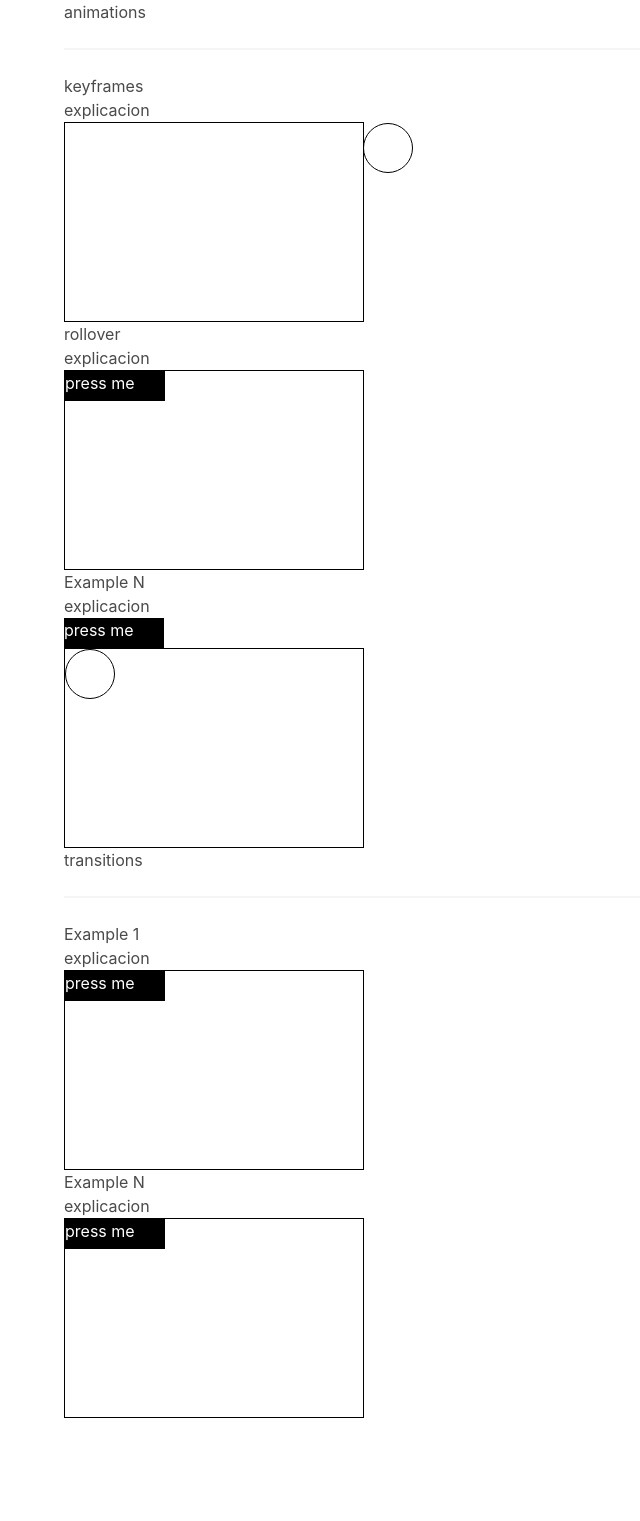
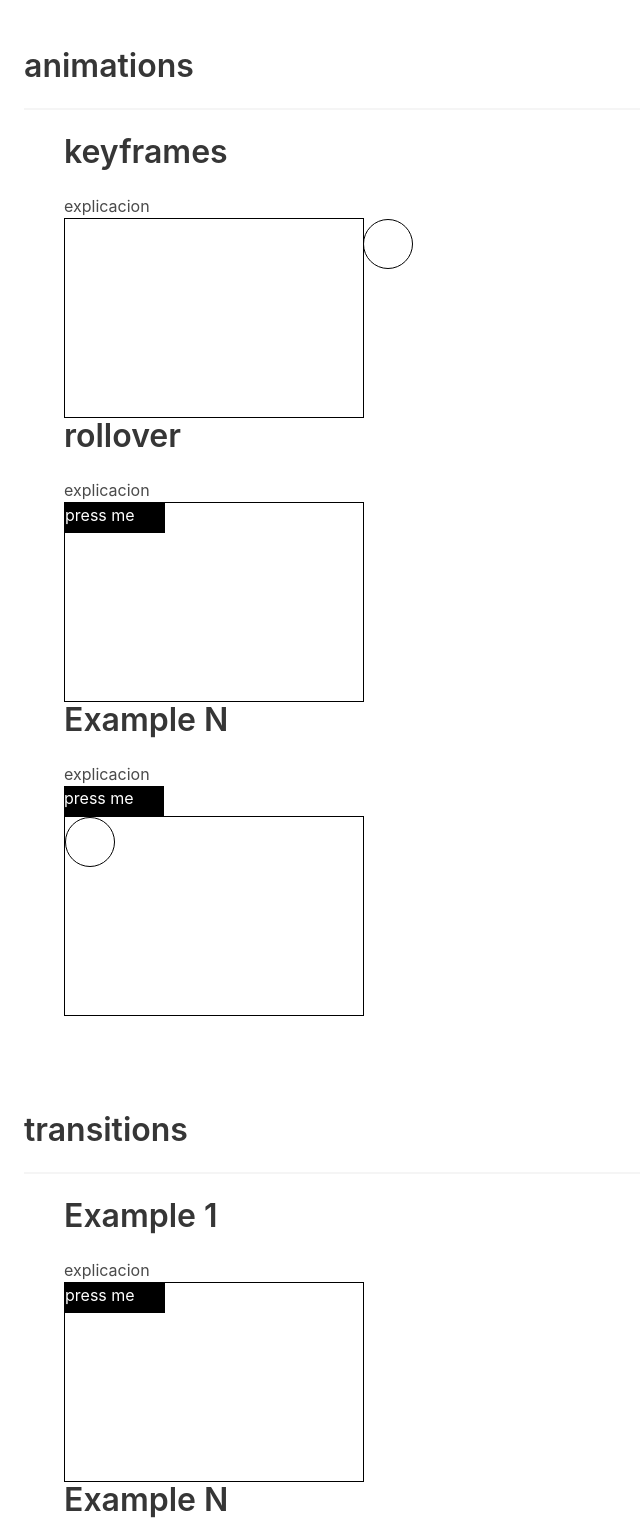
Before and after one commit to Neuronapixel/css-animation-101, a plain HTML site: page index.html in a window 1280 px wide. Shown: the top 1521 px of the page, without its empty margins (0-640 px from the left). Before the commit the page ends 1418 px from the top, so only its background shows below. Drawn offline with Linux system fonts and the light colour scheme.

Commit message:
fixed layout

```diff
--- a/index.html
+++ b/index.html
@@ -1,17 +1,20 @@
+<!DOCTYPE html>
 <html>
     <head>
+        <meta charset="utf-8">
+        <meta name="viewport" content="width=device-width, initial-scale=1">
         <title>CSS 101</title>
         <link rel="stylesheet" href="css/bulma.css">
         <link rel="stylesheet" href="css/animations.css">
         <link rel="stylesheet" href="css/general.css">
     </head>
     <body>
-        <main class="container">
-            <article class="topic">
-                <h1>animations</h1>
+        <main>
+            <article class="section">
+                <h1 class="title">animations</h1>
                 <hr>
-                <article class="example">
-                        <h1>keyframes</h1>
+                <article class="container example">
+                        <h1 class="title">keyframes</h1>
                         <p>explicacion</p>
                         <figure>
                             <div class="example-area">
@@ -19,8 +22,8 @@
                             </div>
                         </figure>
                 </article>
-                <article class="example">
-                        <h1>rollover</h1>
+                <article class="container example">
+                        <h1 class="title">rollover</h1>
                         <p>explicacion</p>
 
                         <figure>
@@ -29,8 +32,8 @@
                             </div>
                         </figure>
                 </article>
-                <article class="example">
-                        <h1>Example N</h1>
+                <article class="container example">
+                        <h1 class="title">Example N</h1>
                         <p>explicacion</p>
                         <div class="btn square">press me</div>
                         <figure>
@@ -40,11 +43,11 @@
                         </figure>
                 </article>
             </article>
-            <article class="topic">
-                <h1>transitions</h1>
+            <article class="section">
+                <h1 class="title">transitions</h1>
                 <hr>
-                <article class="example">
-                        <h1>Example 1</h1>
+                <article class="container example">
+                        <h1 class="title">Example 1</h1>
                         <p>explicacion</p>
                         <figure>
                             <div class="example-area">
@@ -52,8 +55,8 @@
                             </div>
                         </figure>
                 </article>
-                <article class="example">
-                        <h1>Example N</h1>
+                <article class="container example">
+                        <h1 class="title">Example N</h1>
                         <p>explicacion</p>
                         <figure>
                             <div class="example-area">
```
